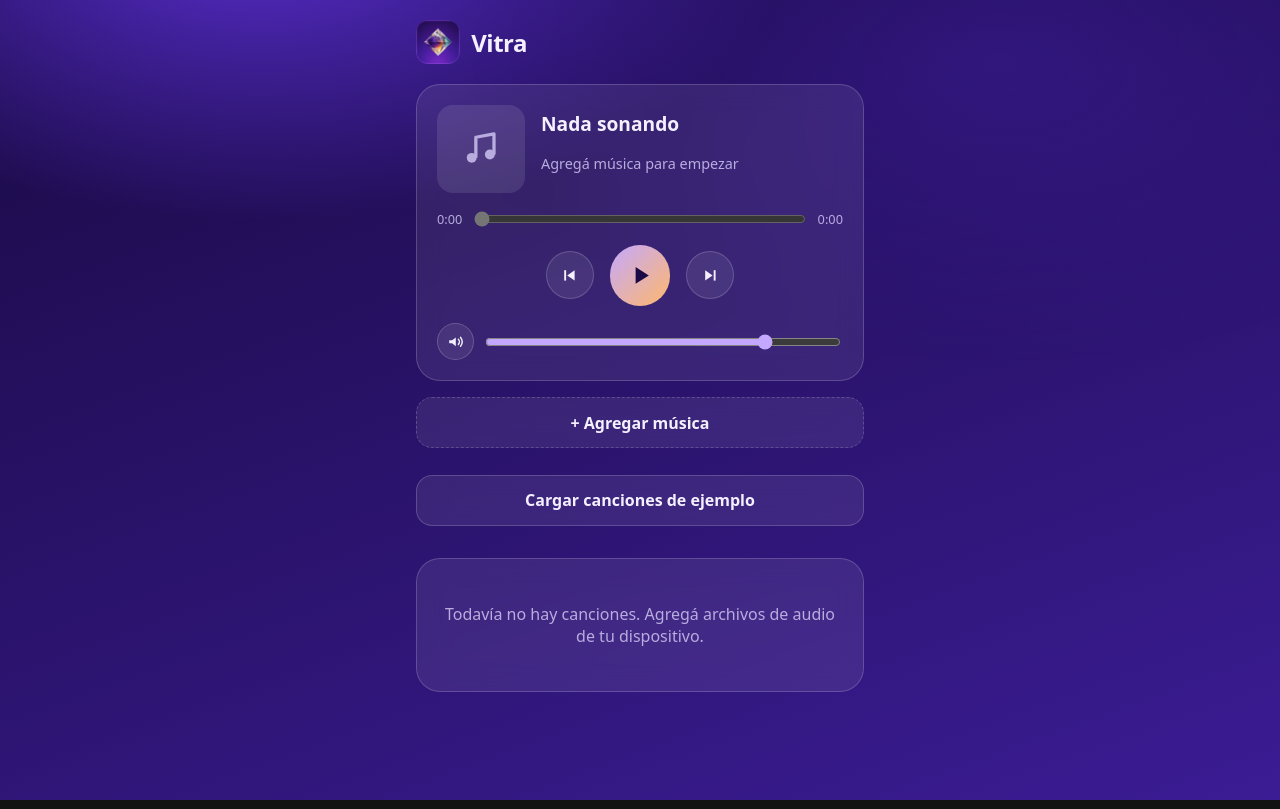
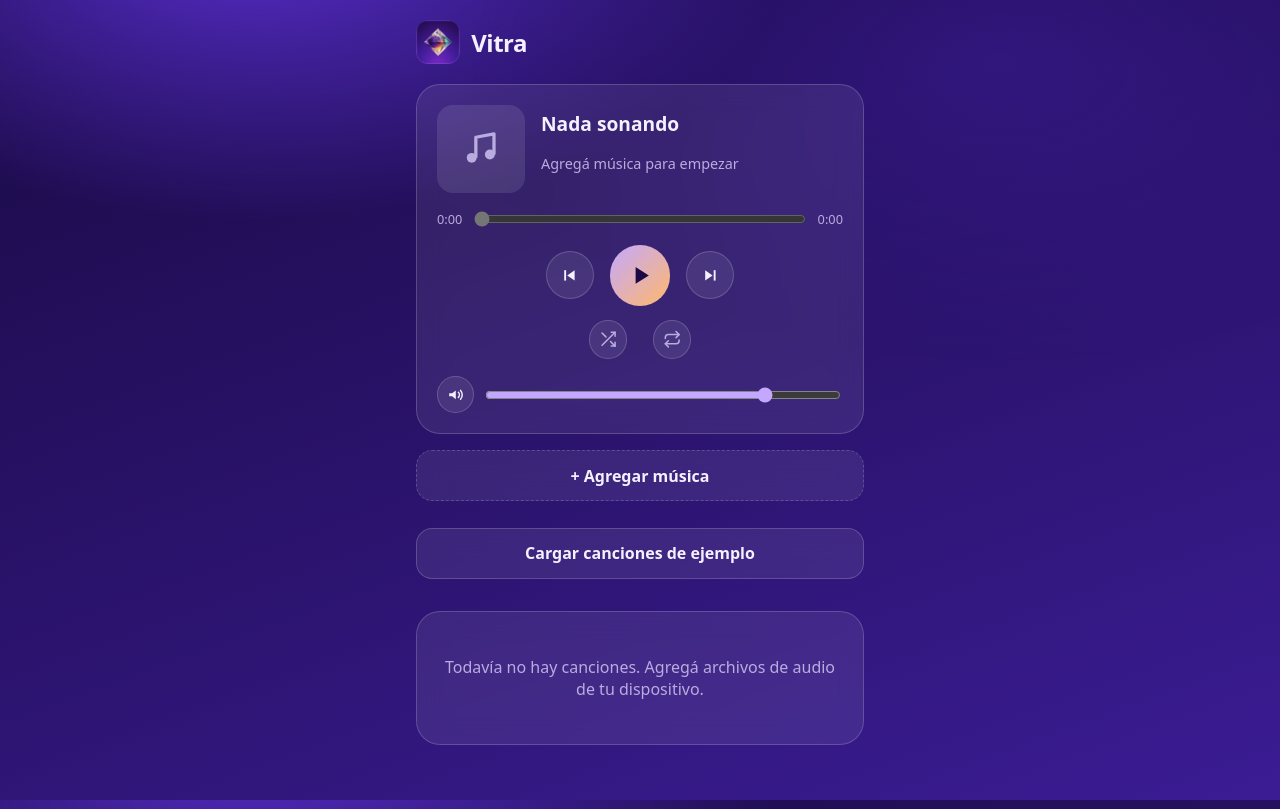
Before and after one commit to 0lypus/Vitra, a React (Vite) app in the folder frontend/: page / in a window 1280 px wide. Built offline with nearby package versions, Linux system fonts and the light colour scheme.

Commit message:
feat: aleatorio, repetir (todas/una) y buscador por título o artista

```diff
--- a/frontend/src/App.tsx
+++ b/frontend/src/App.tsx
@@ -30,6 +30,35 @@ function volumenInicial() {
     /* sin acceso al almacenamiento */
   }
   return 0.8;
+}
+
+function aleatorioInicial() {
+  try {
+    return localStorage.getItem("vitra:aleatorio") === "1";
+  } catch {
+    /* sin acceso al almacenamiento */
+  }
+  return false;
+}
+
+type Repetir = "nada" | "todo" | "una";
+
+function repetirInicial(): Repetir {
+  try {
+    const v = localStorage.getItem("vitra:repetir");
+    if (v === "todo" || v === "una") return v;
+  } catch {
+    /* sin acceso al almacenamiento */
+  }
+  return "nada";
+}
+
+/* Quita tildes y pasa a minúsculas, para buscar sin importar mayúsculas ni acentos */
+function normalizar(s: string) {
+  return s
+    .toLowerCase()
+    .normalize("NFD")
+    .replace(/[\u0300-\u036f]/g, "");
 }
 
 /* Íconos SVG: se ven igual en todos los dispositivos */
@@ -87,6 +116,38 @@ const IcBasura = () => (
     <path d="M6 9h12l-1 11H7L6 9z" />
   </Icono>
 );
+const IcAleatorio = () => (
+  <Icono>
+    <path d="M16 3h5v5" fill="none" stroke="currentColor" strokeWidth="2" strokeLinecap="round" strokeLinejoin="round" />
+    <path d="M4 20L21 3" fill="none" stroke="currentColor" strokeWidth="2" strokeLinecap="round" />
+    <path d="M21 16v5h-5" fill="none" stroke="currentColor" strokeWidth="2" strokeLinecap="round" strokeLinejoin="round" />
+    <path d="M15 15l6 6" fill="none" stroke="currentColor" strokeWidth="2" strokeLinecap="round" />
+    <path d="M4 4l5 5" fill="none" stroke="currentColor" strokeWidth="2" strokeLinecap="round" />
+  </Icono>
+);
+const IcRepetir = () => (
+  <Icono>
+    <path d="M17 2l4 4-4 4" fill="none" stroke="currentColor" strokeWidth="2" strokeLinecap="round" strokeLinejoin="round" />
+    <path d="M3 11v-1a4 4 0 014-4h14" fill="none" stroke="currentColor" strokeWidth="2" strokeLinecap="round" />
+    <path d="M7 22l-4-4 4-4" fill="none" stroke="currentColor" strokeWidth="2" strokeLinecap="round" strokeLinejoin="round" />
+    <path d="M21 13v1a4 4 0 01-4 4H3" fill="none" stroke="currentColor" strokeWidth="2" strokeLinecap="round" />
+  </Icono>
+);
+const IcRepetirUna = () => (
+  <Icono>
+    <path d="M17 2l4 4-4 4" fill="none" stroke="currentColor" strokeWidth="2" strokeLinecap="round" strokeLinejoin="round" />
+    <path d="M3 11v-1a4 4 0 014-4h14" fill="none" stroke="currentColor" strokeWidth="2" strokeLinecap="round" />
+    <path d="M7 22l-4-4 4-4" fill="none" stroke="currentColor" strokeWidth="2" strokeLinecap="round" strokeLinejoin="round" />
+    <path d="M21 13v1a4 4 0 01-4 4H3" fill="none" stroke="currentColor" strokeWidth="2" strokeLinecap="round" />
+    <path d="M11.3 9.8l1.2-.8v5" fill="none" stroke="currentColor" strokeWidth="1.6" strokeLinecap="round" strokeLinejoin="round" />
+  </Icono>
+);
+const IcLupa = () => (
+  <Icono>
+    <circle cx="10.5" cy="10.5" r="6.5" fill="none" stroke="currentColor" strokeWidth="2" />
+    <path d="M15.5 15.5L21 21" fill="none" stroke="currentColor" strokeWidth="2" strokeLinecap="round" />
+  </Icono>
+);
 
 /* Muestra una carátula; crea la URL al montarse y la libera al desmontarse */
 function Caratula({ blob, className }: { blob?: Blob; className: string }) {
@@ -125,9 +186,17 @@ export default function App() {
   const [procesando, setProcesando] = useState<{ hechas: number; total: number } | null>(null);
   const [aviso, setAviso] = useState("");
   const [espacio, setEspacio] = useState<number | null>(null);
+  const [aleatorio, setAleatorio] = useState(aleatorioInicial);
+  const [repetir, setRepetir] = useState<Repetir>(repetirInicial);
+  const [busqueda, setBusqueda] = useState("");
 
-  const indice = pistas.findIndex((p) => p.id === actualId);
-  const pista = indice >= 0 ? pistas[indice] : undefined;
+  // La lista filtrada por la búsqueda; la navegación (siguiente/anterior) recorre esta
+  const textoBusqueda = normalizar(busqueda.trim());
+  const pistasVisibles = textoBusqueda
+    ? pistas.filter((p) => normalizar(p.titulo).includes(textoBusqueda) || normalizar(p.artista).includes(textoBusqueda))
+    : pistas;
+  const indice = pistasVisibles.findIndex((p) => p.id === actualId);
+  const pista = pistas.find((p) => p.id === actualId);
 
   const refrescarEspacio = () => {
     espacioUsado().then(setEspacio);
@@ -176,6 +245,16 @@ export default function App() {
     }
   }, [volumen, silenciado]);
 
+  // Recuerda aleatorio y repetir para la próxima vez
+  useEffect(() => {
+    try {
+      localStorage.setItem("vitra:aleatorio", aleatorio ? "1" : "0");
+      localStorage.setItem("vitra:repetir", repetir);
+    } catch {
+      /* sin acceso al almacenamiento */
+    }
+  }, [aleatorio, repetir]);
+
   // Media Session API: controles en bloqueo, notificaciones y teclas multimedia
   useEffect(() => {
     if (!("mediaSession" in navigator) || !pista) return;
@@ -222,7 +301,7 @@ export default function App() {
     ms.setActionHandler("play", playHandler);
     ms.setActionHandler("pause", pauseHandler);
     ms.setActionHandler("previoustrack", anterior);
-    ms.setActionHandler("nexttrack", siguiente);
+    ms.setActionHandler("nexttrack", () => siguiente());
     ms.setActionHandler("seekto", (e: MediaSessionActionDetails) => {
       const a = audioRef.current;
       if (a && e.seekTime !== undefined && !Number.isNaN(e.seekTime)) {
@@ -247,7 +326,7 @@ export default function App() {
       ms.setActionHandler("nexttrack", null);
       ms.setActionHandler("seekto", null);
     };
-  }, [sonando, duracion, tiempo, pista]);
+  }, [sonando, duracion, tiempo, pista, aleatorio, repetir]);
 
   async function agregar(e: ChangeEvent<HTMLInputElement>) {
     const archivos = Array.from(e.target.files ?? []);
@@ -307,29 +386,48 @@ export default function App() {
     else audio.pause();
   }
 
-  function siguiente() {
+  function siguiente(automatico = false) {
     const audio = audioRef.current;
-    if (pistas.length === 0) return;
-    if (pistas.length === 1) {
-      if (audio) {
-        audio.currentTime = 0;
-        audio.play().catch(() => {});
+    if (pistasVisibles.length === 0) return;
+    if (pistasVisibles.length === 1) {
+      // Una sola pista: al terminar sola solo se repite si repetir !== "nada"
+      if (!automatico || repetir !== "nada") {
+        if (audio) {
+          audio.currentTime = 0;
+          audio.play().catch(() => {});
+        }
       }
       return;
     }
-    const i = indice >= 0 ? (indice + 1) % pistas.length : 0;
-    setActualId(pistas[i].id);
+    // Fin de la biblioteca: si la repetición está apagada, no seguimos
+    if (automatico && repetir === "nada" && indice === pistasVisibles.length - 1) return;
+    let i: number;
+    if (aleatorio) {
+      do {
+        i = Math.floor(Math.random() * pistasVisibles.length);
+      } while (i === indice);
+    } else {
+      i = indice >= 0 ? (indice + 1) % pistasVisibles.length : 0;
+    }
+    setActualId(pistasVisibles[i].id);
   }
 
   function anterior() {
     const audio = audioRef.current;
-    if (pistas.length === 0 || !audio) return;
-    if (audio.currentTime > 3 || pistas.length === 1) {
+    if (pistasVisibles.length === 0 || !audio) return;
+    if (audio.currentTime > 3 || pistasVisibles.length === 1) {
       audio.currentTime = 0;
       return;
     }
-    const i = indice >= 0 ? (indice - 1 + pistas.length) % pistas.length : 0;
-    setActualId(pistas[i].id);
+    let i: number;
+    if (aleatorio) {
+      do {
+        i = Math.floor(Math.random() * pistasVisibles.length);
+      } while (i === indice);
+    } else {
+      i = indice >= 0 ? (indice - 1 + pistasVisibles.length) % pistasVisibles.length : 0;
+    }
+    setActualId(pistasVisibles[i].id);
   }
 
   function buscar(e: ChangeEvent<HTMLInputElement>) {
@@ -401,8 +499,27 @@ export default function App() {
           <button className="btn btn-main" onClick={alternar} disabled={!pista} aria-label="Reproducir o pausar">
             {sonando ? <IcPausa /> : <IcPlay />}
           </button>
-          <button className="btn" onClick={siguiente} disabled={!pista} aria-label="Siguiente">
+          <button className="btn" onClick={() => siguiente()} disabled={!pista} aria-label="Siguiente">
             <IcSiguiente />
+          </button>
+        </div>
+
+        <div className="extras">
+          <button
+            className={`btn btn-mini ${aleatorio ? "activo" : ""}`}
+            onClick={() => setAleatorio((a) => !a)}
+            aria-label="Aleatorio"
+            aria-pressed={aleatorio}
+          >
+            <IcAleatorio />
+          </button>
+          <button
+            className={`btn btn-mini ${repetir !== "nada" ? "activo" : ""}`}
+            onClick={() => setRepetir((r) => (r === "nada" ? "todo" : r === "todo" ? "una" : "nada"))}
+            aria-label={repetir === "nada" ? "Repetir apagado" : repetir === "todo" ? "Repetir todas" : "Repetir una"}
+            aria-pressed={repetir !== "nada"}
+          >
+            {repetir === "una" ? <IcRepetirUna /> : <IcRepetir />}
           </button>
         </div>
 
@@ -457,13 +574,27 @@ export default function App() {
       {aviso && <p className="aviso">{aviso}</p>}
 
       <section className="glass">
+        {!cargando && pistas.length > 0 && (
+          <div className="buscador">
+            <IcLupa />
+            <input
+              type="search"
+              value={busqueda}
+              onChange={(e) => setBusqueda(e.target.value)}
+              placeholder="Buscar por título o artista"
+              aria-label="Buscar canciones"
+            />
+          </div>
+        )}
         {cargando ? (
           <p className="empty">Cargando biblioteca...</p>
         ) : pistas.length === 0 ? (
           <p className="empty">Todavía no hay canciones. Agregá archivos de audio de tu dispositivo.</p>
+        ) : pistasVisibles.length === 0 ? (
+          <p className="empty">No hay canciones que coincidan con “{busqueda}”.</p>
         ) : (
           <ul className="list">
-            {pistas.map((p) => (
+            {pistasVisibles.map((p) => (
               <li key={p.id}>
                 <button className={`track ${p.id === actualId ? "on" : ""}`} onClick={() => setActualId(p.id)}>
                   <Caratula blob={p.caratula} className="mini" />
@@ -484,7 +615,9 @@ export default function App() {
 
       {pistas.length > 0 && (
         <p className="muted pie">
-          {pistas.length} {pistas.length === 1 ? "canción" : "canciones"}
+          {pistasVisibles.length === pistas.length
+            ? `${pistas.length} ${pistas.length === 1 ? "canción" : "canciones"}`
+            : `${pistasVisibles.length} de ${pistas.length} canciones`}
           {espacio !== null && ` · ${formatoTamano(espacio)} usados`}
         </p>
       )}
@@ -495,7 +628,7 @@ export default function App() {
         onPause={() => setSonando(false)}
         onTimeUpdate={(e) => setTiempo(e.currentTarget.currentTime)}
         onLoadedMetadata={(e) => setDuracion(e.currentTarget.duration)}
-        onEnded={siguiente}
+        onEnded={() => siguiente(true)}
       />
     </main>
   );
--- a/frontend/src/index.css
+++ b/frontend/src/index.css
@@ -259,6 +259,69 @@ body {
   accent-color: var(--accent);
 }
 
+/* Aleatorio y repetir */
+.extras {
+  display: flex;
+  justify-content: center;
+  gap: 1.6rem;
+  margin-top: 0.9rem;
+}
+
+.btn-mini {
+  width: 2.4rem;
+  height: 2.4rem;
+  color: var(--muted);
+}
+
+.btn-mini svg {
+  width: 1.15rem;
+  height: 1.15rem;
+}
+
+.btn-mini.activo {
+  color: var(--gold);
+  border-color: var(--gold);
+}
+
+/* Buscador de la biblioteca */
+.buscador {
+  display: flex;
+  align-items: center;
+  gap: 0.55rem;
+  margin-bottom: 0.9rem;
+  padding: 0.55rem 0.8rem;
+  background: rgba(255, 255, 255, 0.06);
+  border: 1px solid var(--glass-border);
+  border-radius: 14px;
+}
+
+.buscador:focus-within {
+  border-color: var(--accent);
+}
+
+.buscador svg {
+  flex: none;
+  width: 1rem;
+  height: 1rem;
+  fill: none;
+  stroke: var(--muted);
+}
+
+.buscador input {
+  flex: 1;
+  min-width: 0;
+  font: inherit;
+  font-size: 0.9rem;
+  color: var(--text);
+  background: transparent;
+  border: none;
+  outline: none;
+}
+
+.buscador input::placeholder {
+  color: var(--muted);
+}
+
 /* Número o ícono de la lista */
 .num {
   display: inline-grid;
```
